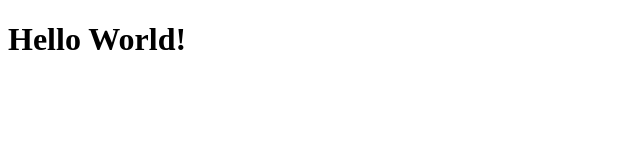
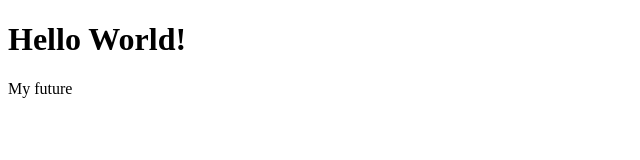
Before and after one commit to Rudy870103/test, a plain HTML site: page index.html in a window 1280 px wide. Shown: the full height of the page, 0-640 px from the left. Drawn offline with Linux system fonts and the light colour scheme.

Commit message:
新增一行字

```diff
--- a/index.html
+++ b/index.html
@@ -7,5 +7,6 @@
 </head>
 <body>
     <h1>Hello World!</h1>
+    <p>My future</p>
 </body>
 </html>
```
